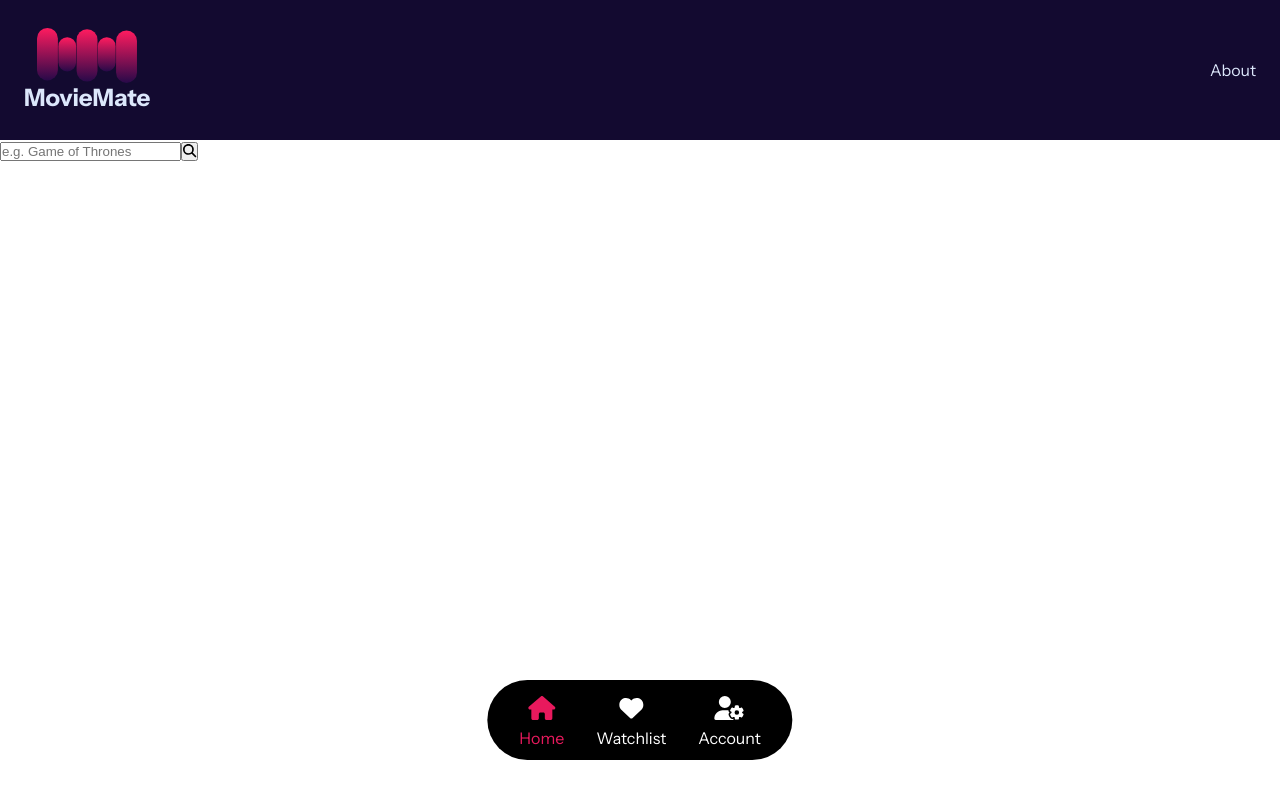
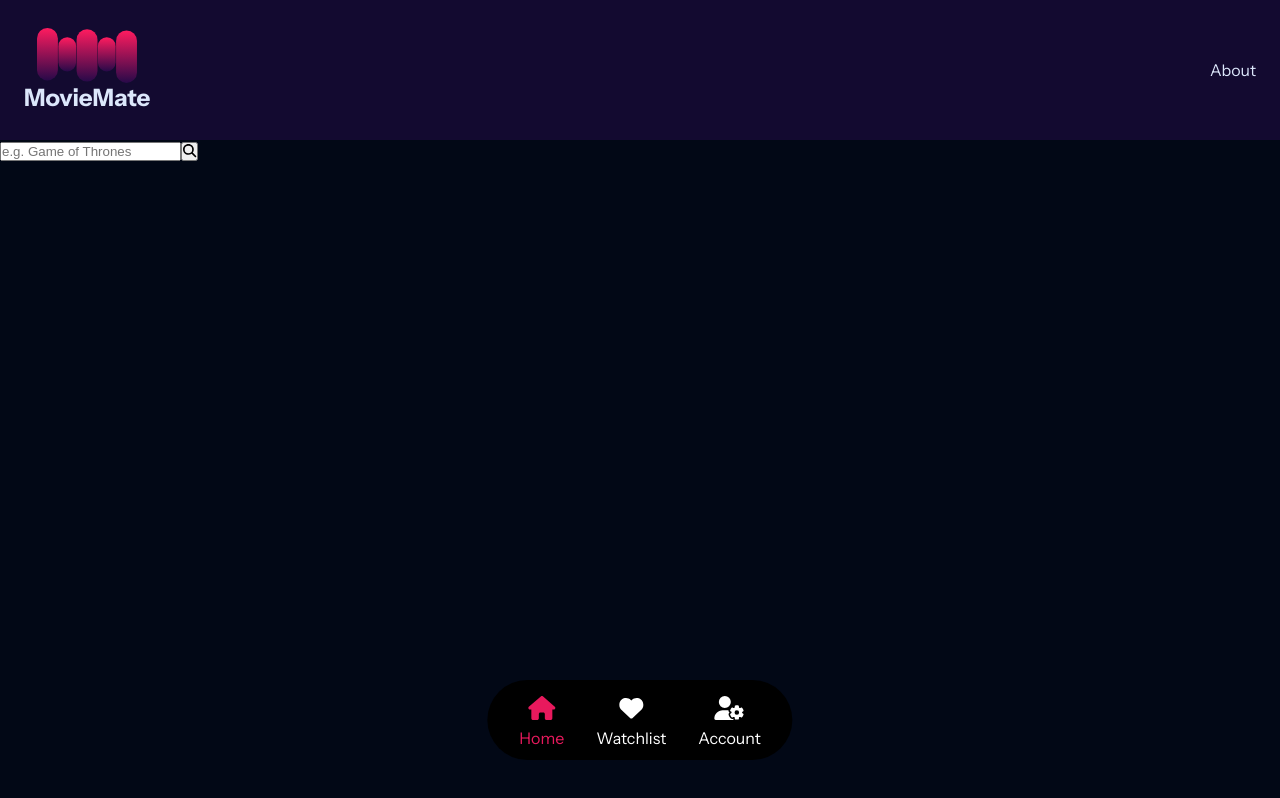
Before and after one commit to jeff-eng/moviemate_react, a React (Vite) app: page / in a window 1280 px wide. Built offline with nearby package versions, Linux system fonts and the light colour scheme.

Commit message:
Added font color and background color.

```diff
--- a/src/index.css
+++ b/src/index.css
@@ -13,4 +13,6 @@ a {
 
 body {
   font-family: 'Instrument Sans', serif;
+  background-color: #020816;
+  color: #dce7fb;
 }
```
